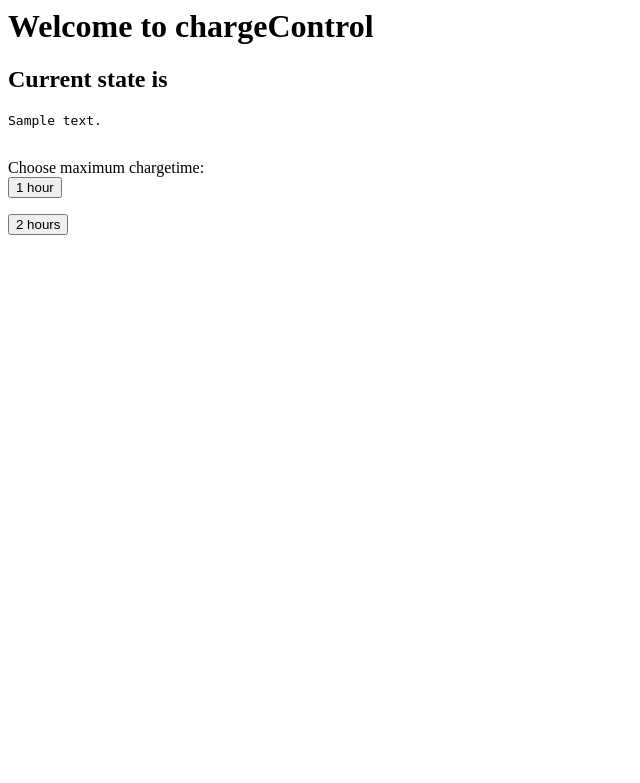
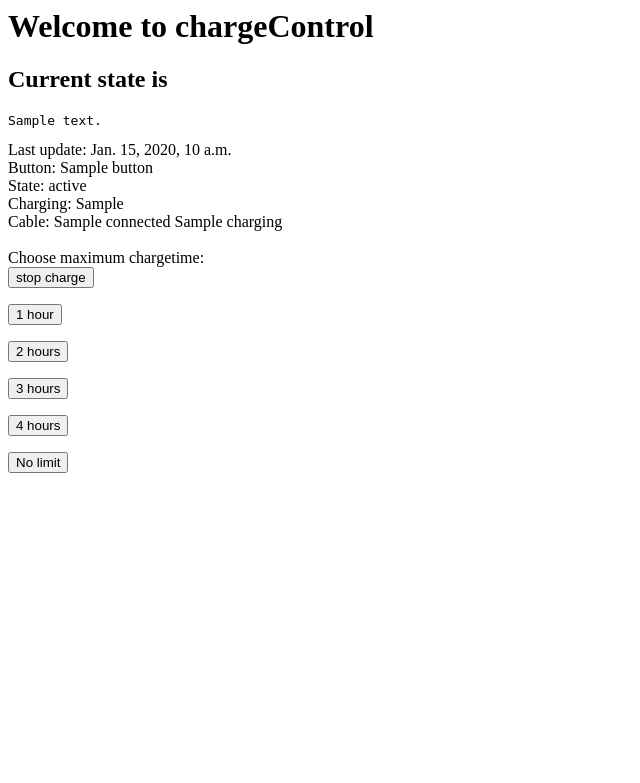
Before and after one commit to seiko-dk/chargeCtrl, a Django app: template chargeweb/polls/templates/polls/index.html in a window 1280 px wide. Shown: the top 783 px of the page, without its empty margins (0-640 px from the left). Run offline with Django 3.2, Linux system fonts and the light colour scheme; the template is opened without the code that fills it: most values are stand-ins (such as "Sample title", 1, 10 or a date in 2020).

Commit message:
Created status file, and shows it in webserver

```diff
--- a/chargeweb/polls/templates/polls/index.html
+++ b/chargeweb/polls/templates/polls/index.html
@@ -5,8 +5,20 @@
 <h2>{{ 'Current state is '}}</h2>
 <pre>{{ logtext|linebreaks }}</pre>
 
+Last update: {{ status.time }}<br />
+Button: {{ status.button}}<br />
+State: {{ status.currentState}}<br />
+Charging: {{ status.chargeEnabled}}<br />
+Cable: {{ status.connected}} {{ status.charging }}<br />
+
 <br />
 Choose maximum chargetime:
+
+<form action="{% url 'polls:vote' 0 %}" method="post">
+{% csrf_token %}
+  <button name="subject" type="submit" value="0">stop charge</button>
+</form>
+
 <form action="{% url 'polls:vote' 1 %}" method="post">
 {% csrf_token %}
   <button name="subject" type="submit" value="1">1 hour</button>
@@ -16,3 +28,15 @@ Choose maximum chargetime:
 {% csrf_token %}
   <button name="subject" type="submit" value="2">2 hours</button>
 </form>
+<form action="{% url 'polls:vote' 3 %}" method="post">
+{% csrf_token %}
+  <button name="subject" type="submit" value="3">3 hours</button>
+</form>
+<form action="{% url 'polls:vote' 4 %}" method="post">
+{% csrf_token %}
+  <button name="subject" type="submit" value="4">4 hours</button>
+</form>
+<form action="{% url 'polls:vote' 5 %}" method="post">
+{% csrf_token %}
+  <button name="subject" type="submit" value="5">No limit</button>
+</form>
--- a/main.py
+++ b/main.py
@@ -161,6 +161,7 @@ class ChargeControl(object):
                      'connected': self._charger.connected,
                      'charging': self._charger.charging,
                      'chargeEnabled': self._charger.chargeEnabled,
+                     'limitRemaining': self._powerCountDown,
                      }
 
 #        print(stateinfo)
```
Also changed, not shown: chargeweb/polls/views.py (+28 -1 lines).
